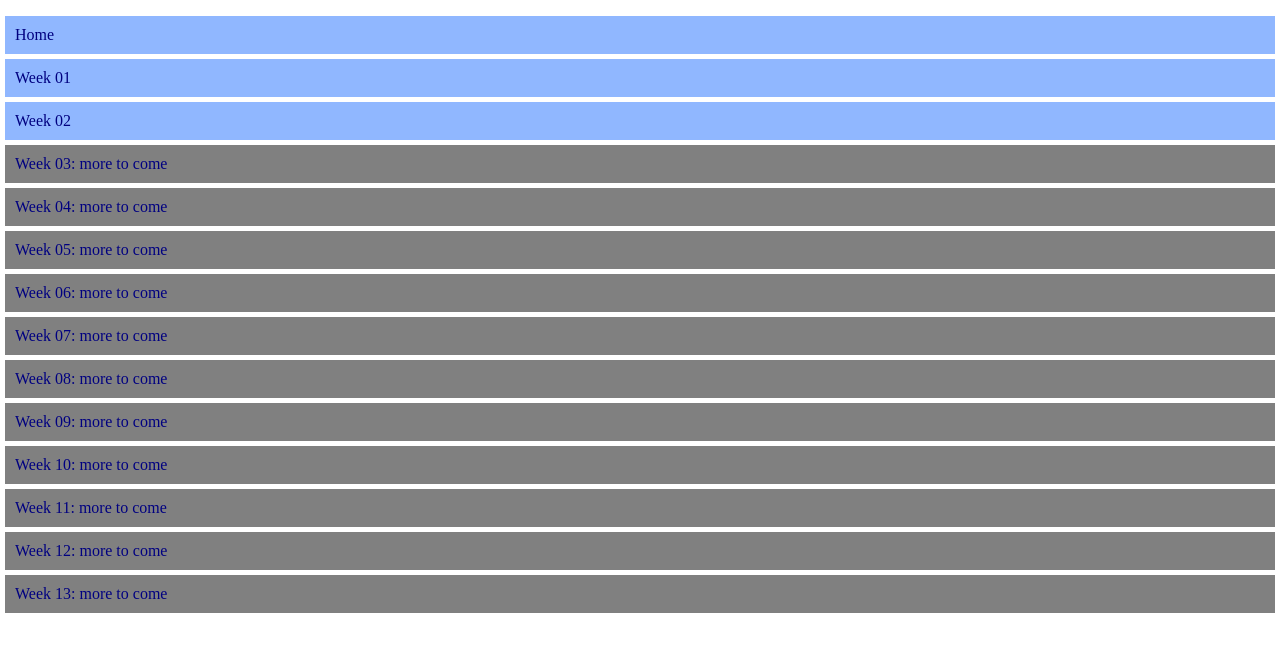
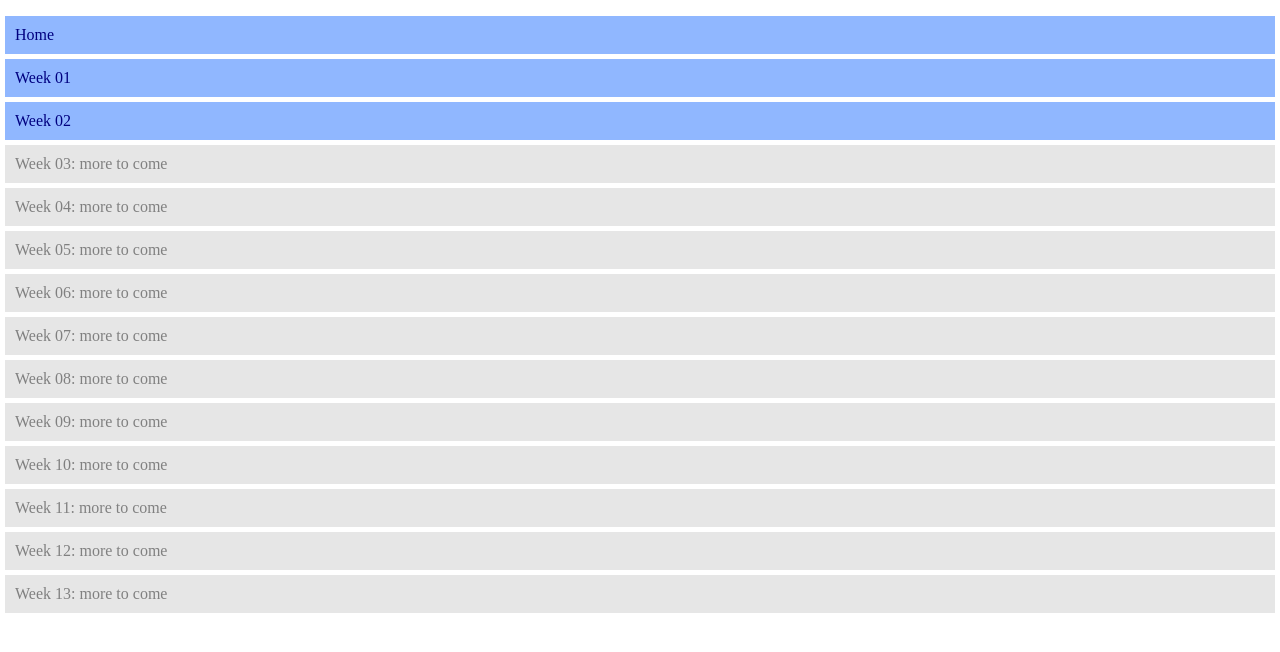
Before and after one commit to headricked/headricked.github.io, a PHP site: page / in a window 1280 px wide. Shown: the part 87-739 px from the top of the page. Run offline with PHP 8.4, Linux system fonts and the light colour scheme.

Commit message:
updated files

```diff
--- a/styles/main.css
+++ b/styles/main.css
@@ -32,7 +32,8 @@ h2 {
 }
 
 .more {
-    background-color: gray;
+    background-color: rgb(230, 230, 230);
+    color: gray;
 }
 .more::after {
     content: ": more to come";
```
